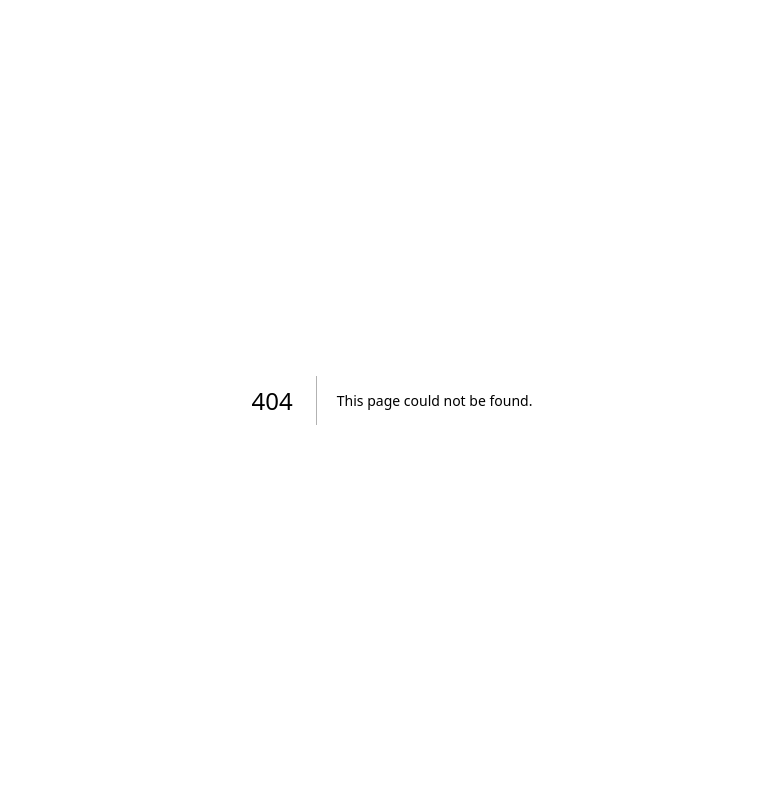
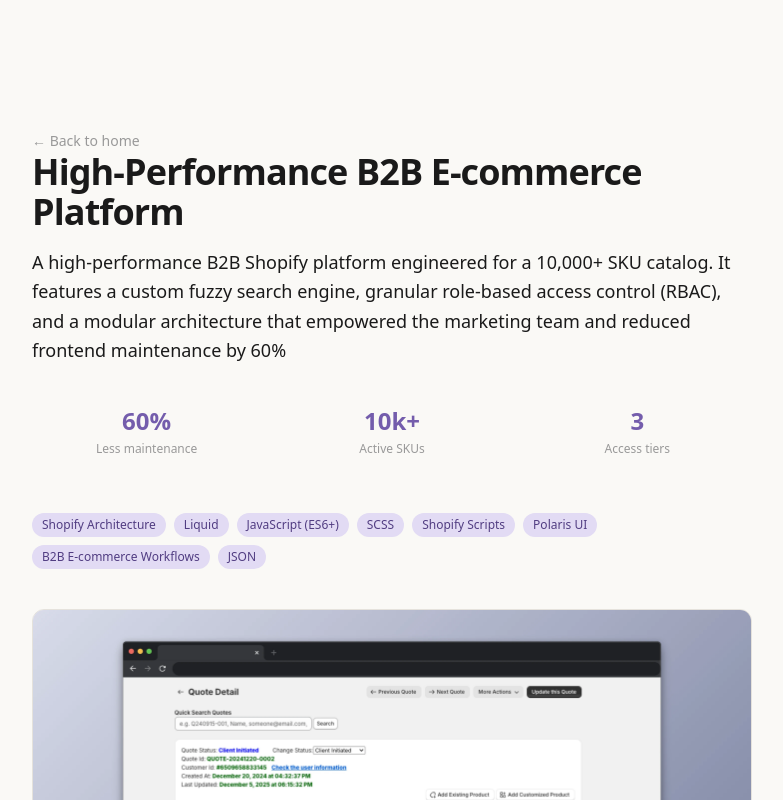
Before and after one commit to zoeMeng1225/zoemeng.com, a Next.js app: page /projects/mti in a window 1280 px wide. Before the commit this address had no page. Shown: the top 800 px of the page, without its empty margins (248-1031 px from the left). Built offline with nearby package versions, Linux system fonts and the light colour scheme.

Commit message:
feat: added media components (Video, Image, Grid)

```diff
--- a/next.config.ts
+++ b/next.config.ts
@@ -3,6 +3,9 @@
 const nextConfig: NextConfig = {
   /* config options here */
   reactCompiler: true,
+  images: {
+    formats: ["image/avif", "image/webp"],
+  },
 };
 
 export default nextConfig;
--- a/src/app/layout.tsx
+++ b/src/app/layout.tsx
@@ -3,16 +3,16 @@
 import "./globals.css";
 
 const syne = Syne({
-  subsets:['latin'],
-  variable:"--font-display",
-  display:'swap'
-})
+  subsets: ["latin"],
+  variable: "--font-display",
+  display: "swap",
+});
 
 const outfit = Outfit({
-  subsets: ['latin'],
-  variable:"--font-body",
-  display:'swap'
-})
+  subsets: ["latin"],
+  variable: "--font-body",
+  display: "swap",
+});
 
 const jetbrainsMono = JetBrains_Mono({
   subsets: ["latin"],
@@ -20,18 +20,19 @@
   display: "swap",
 });
 
-
 export const metadata: Metadata = {
   title: "Zoe Meng - Frontend Engineer",
-  description: "Frontend engineer specializing in React, Typescript, and web performance.",
-  openGraph:{
-    title:"Zoe Meng - Frontend Engineer",
-    description: "Frontend engineer specializing in React, Typescript, and web performance.",
-    url:'https://zoemeng.com',
-    siteName:'Zoe Meng',
-    locale:"en_US",
-    type:'website'
-  }
+  description:
+    "Frontend engineer specializing in React, Typescript, and web performance.",
+  openGraph: {
+    title: "Zoe Meng - Frontend Engineer",
+    description:
+      "Frontend engineer specializing in React, Typescript, and web performance.",
+    url: "https://zoemeng.com",
+    siteName: "Zoe Meng",
+    locale: "en_US",
+    type: "website",
+  },
 };
 
 export default function RootLayout({
@@ -43,9 +44,10 @@
     <html
       lang="en"
       className={`${syne.variable} ${outfit.variable} ${jetbrainsMono.variable}`}
+      data-scroll-behavior="smooth"
     >
       <body className="font-body bg-bg-primary text-text-primary antialiased">
-          {children}
+        {children}
       </body>
     </html>
   );
--- a/src/app/projects/b2b-quote/page.tsx
+++ b/src/app/projects/b2b-quote/page.tsx
@@ -4,6 +4,9 @@
 import Link from "next/link";
 import { FadeIn } from "@/components/ui/FadeIn";
 import { cn } from "@/lib/utils";
+import { ProjectVideo } from "@/components/ui/ProjectVideo";
+import { ProjectImage } from "@/components/ui/ProjectImage";
+import { MediaGrid } from "@/components/ui/MadiaGrid";
 
 export const metadata: Metadata = {
   title: "B2B Quote Automation Ecosystem — Zoe Meng",
@@ -28,7 +31,6 @@
       </FadeIn>
 
       {/* hero area*/}
-
       <FadeIn>
         <h1 className="font-display text-3xl md:text-4xl font-bold tracking-tight mb-4">
           B2B Quote Automation Ecosystem
@@ -101,63 +103,104 @@
             "rounded-xl overflow-hidden border border-border mb-16",
           )}
         >
-          <Image
-            src="/images/projects/b2b-quote/b2b-quote-hero.webp"
-            alt="B2B Quote Automation Dashboard"
-            width={1200}
-            height={675}
-            className={cn("w-full")}
-            priority
+          <ProjectVideo
+            src="/images/projects/b2b-quote/quote_flow_done.mp4"
+            poster="/images/projects/b2b-quote/quote_flow_hero.webp"
+            caption="Full workflow: Seamless End-to-End Journey: Demonstrating the zero-friction transition from a self-service customer quote build (Cart + Company CRM Data) to immediate back-end admin accessibility on the dashboard."
           />
         </div>
       </FadeIn>
 
       {/* The main content - prose style, not bullet points*/}
-      <article className={cn("space-y-12")}>
-        <FadeIn delay={0.25}>
+      <article className={cn("space-y-16 mt-16")}>
+        <FadeIn>
           <section>
             <h2 className={cn("font-display text-xl font-semibold mb-4")}>
-              The Problem
+              System Architecture
             </h2>
+            <p className={cn("text-text-secondary leading-relaxed mb-4")}>
+              {" "}
+              The ecosystem consists of two synchronized applications: a{" "}
+              <span className={cn("text-text-primary font-medium")}>
+                {" "}
+                customer-facing storefront
+              </span>{" "}
+              embedded in the existing Shopify site for seamless quoting, and an{" "}
+              <span className={cn("text-text-primary font-medium")}>
+                {" "}
+                internal admin dashboard
+              </span>{" "}
+              that gives sales reps a power-tool to manage, generate, and track
+              quotes in seconds rather than minutes.
+            </p>
             <p className={cn("text-text-secondary leading-relaxed")}>
               {" "}
-              MTI Corporation sells precision materials science equipment to
-              researchers and labs worldwide. Their B2B quoting process was
-              entirely manual — sales reps would spend 10+ minutes per quote,
-              copy-pasting product details into emails, manually calculating
-              pricing with tax rules, and formatting PDFs by hand. There was no
-              centralized system for tracking quote status, and quotes
-              frequently fell through the cracks.
+              The two interfaces share a unified data layer through
+              Shopify&apos;s GraphQL API, with Prisma ORM handling the
+              relational data and Redux Toolkit managing client-side state
+              across both apps without conflicts.
             </p>
           </section>
         </FadeIn>
+
+        {/* ============================================
+            2. Part I: Storefront (Customer Facing)
+            ============================================ */}
         <FadeIn>
           <section>
-            <h2 className={cn("font-display text-xl font-semibold mb-4")}>
-              My Approach
+            <p
+              className={cn(
+                "text-xs font-semibold uppercase tracking-widest text-text-tertiary mb-2",
+              )}
+            >
+              Part I
+            </p>
+            <h2 className={cn("font-display text-xl font-semibold mb-2")}>
+              The Storefront Experience
             </h2>
-            <p className="text-text-secondary leading-relaxed mb-4">
-              I designed a dual-interface architecture: a customer-facing
-              storefront where buyers can browse products and submit quote
-              requests with minimal friction, and an internal admin dashboard
-              where sales reps can manage, generate, and track quotes in
-              seconds.
+            <p className={cn("text-sm text-accent mb-6")}>
+              Goal: capture customer intent with minimal friction
             </p>
-            <p className="text-text-secondary leading-relaxed">
-              The key architectural decision was building a decoupled "Quote
-              Cart" system independent of the standard Shopify shopping cart.
-              This allowed customers to browse for regular purchases and request
-              B2B bulk quotes simultaneously without state conflicts — a problem
-              that had been a pain point with previous solutions.
-            </p>
+            <div
+              className={cn("space-y-4 text-text-secondary leading-relaxed")}
+            >
+              <p>
+                The core challenge on the customer side was allowing buyers to
+                request bulk quotes{" "}
+                <span className="text-text-primary font-medium">
+                  without disrupting their regular shopping experience
+                </span>
+                . I engineered a standalone Quote Cart system completely
+                independent of Shopify&apos;s standard shopping cart. This
+                decoupled architecture means customers can browse for regular
+                purchases and build B2B bulk quotes simultaneously — no state
+                conflicts, no confusion.
+              </p>
+              <p>
+                Users add products to their quote via a custom &quot;Request
+                Quote&quot; button, managing items in a dedicated React-based
+                drawer. A smart inquiry form with dynamic validation captures
+                all necessary personal and company information upfront, reducing
+                the back-and-forth emails that previously plagued the process.
+              </p>
+              <p>
+                Before final submission, a Review Page lets users verify their
+                product selection and contact details. I designed this for
+                editability — users can jump back to modify items or contact
+                info instantly before the final commit, which significantly
+                reduced submission errors.
+              </p>
+            </div>
           </section>
         </FadeIn>
+        {/* ---- Storefront screenshots ---- */}
+        <FadeIn></FadeIn>
         <FadeIn>
           <div
             className={cn("rounded-xl overflow-hidden border border-border")}
           >
             <Image
-              src="/images/projects/b2b-quote-architecture.webp"
+              src="/images/projects/b2b-quote/b2b-quote-architecture.webp"
               alt="System Architecture Diagram"
               width={1200}
               height={600}
--- /dev/null
+++ b/src/app/projects/mti/page.tsx
@@ -0,0 +1,116 @@
+// src/app/projects/mti/page.tsx
+import { Metadata } from "next";
+import Image from "next/image";
+import Link from "next/link";
+import { FadeIn } from "@/components/ui/FadeIn";
+import { cn } from "@/lib/utils";
+
+export const metadata: Metadata = {
+  title: "High-Performance B2B E-commerce Platform — Zoe Meng",
+  description:
+    "Architected a modular Shopify theme with advanced fuzzy search and role-based access control (RBAC) for a 10,000+ SKU catalog, reducing frontend maintenance by 60%.",
+};
+
+export default function Mti() {
+  return (
+    <main className={cn("max-w-3xl mx-auto px-6 pt-32 pb-16")}>
+      <FadeIn>
+        <Link
+          href="/"
+          className={cn(
+            "inline-flex items-center gap-1 text-sm text-text-tertiary",
+          )}
+        >
+          {" "}
+          ← Back to home
+        </Link>
+      </FadeIn>
+
+      {/* hero area*/}
+
+      <FadeIn>
+        <h1 className="font-display text-3xl md:text-4xl font-bold tracking-tight mb-4">
+          High-Performance B2B E-commerce Platform
+        </h1>
+      </FadeIn>
+
+      <FadeIn delay={0.1}>
+        <p className={cn("text-lg text-text-secondary leading-relaxed mb-6")}>
+          {" "}
+          A high-performance B2B Shopify platform engineered for a 10,000+ SKU
+          catalog. It features a custom fuzzy search engine, granular role-based
+          access control (RBAC), and a modular architecture that empowered the
+          marketing team and reduced frontend maintenance by 60%
+        </p>
+      </FadeIn>
+
+      {/* key metric*/}
+      <FadeIn delay={0.15}>
+        <div className={cn("grid grid-cols-3 gap-4 mb-10")}>
+          {[
+            { value: "60%", label: "Less maintenance" },
+            { value: "10k+", label: "Active SKUs" },
+            { value: "3", label: "Access tiers" },
+          ].map((m) => (
+            <div
+              key={m.label}
+              className={cn("text-center py-4 rounded-lg bg-bg-secondary")}
+            >
+              <div
+                className={cn("text-2xl font-display font-bold text-accent")}
+              >
+                {m.value}
+              </div>
+              <div className={cn("text-xs text-text-tertiary mt-1")}>
+                {m.label}
+              </div>
+            </div>
+          ))}
+        </div>
+      </FadeIn>
+
+      {/* tech tags*/}
+      <FadeIn delay={0.2}>
+        <div className={cn("flex flex-wrap gap-2 mb-10")}>
+          {[
+            "Shopify Architecture",
+            "Liquid",
+            "JavaScript (ES6+)",
+            "SCSS",
+            "Shopify Scripts",
+            "Polaris UI",
+            "B2B E-commerce Workflows",
+            "JSON",
+          ].map((tag) => (
+            <span
+              key={tag}
+              className={cn(
+                "text-xs px-2.5 py-1 rounded-full bg-accent-light text-accent-dark font-medium",
+              )}
+            >
+              {tag}
+            </span>
+          ))}
+        </div>
+      </FadeIn>
+
+      {/* main screenshot*/}
+      <FadeIn delay={0.25}>
+        <div
+          className={cn(
+            "rounded-xl overflow-hidden border border-border mb-16",
+          )}
+        >
+          <Image
+            src="/images/projects/b2b-quote/b2b-quote-hero.webp"
+            alt="B2B Quote Automation Dashboard"
+            width={1200}
+            height={675}
+            className={cn("w-full")}
+            priority
+          />
+        </div>
+      </FadeIn>
+    </main>
+  );
+}
--- a/src/components/sections/Hero.tsx
+++ b/src/components/sections/Hero.tsx
@@ -41,7 +41,7 @@
           <a
             href="mailto:zoemeng1225@gmail.com"
             className={cn(
-              "inline-flex items-center gap-2 px-4 py-2 rounded-full",
+              "inline-flex items-center gap-2 px-4 py-2 rounded-md",
               "bg-accent text-white text-sm font-medium",
               "hover:bg-accent-dark transition-colors",
             )}
--- a/src/components/sections/Projects.tsx
+++ b/src/components/sections/Projects.tsx
@@ -20,7 +20,7 @@
       "Polaris UI",
     ],
     href: "/projects/b2b-quote",
-    image: "/images/projects/b2b-quote-hero.webp", // project screenshot
+    image: "/images/projects/b2b-quote/b2b-quote-hero.webp", // project screenshot
     metrics: [
       { label: "Faster processing", value: "83%" },
       { label: "Test coverage", value: "90%" },
@@ -39,10 +39,22 @@
       "Shopify App Bridge",
     ],
     href: "/projects/tagwise-ai",
-    image: "/images/projects/tagwise.webp",
+    image: "/images/projects/tagwise/tagwise.webp",
     metrics: [
       { label: "Latency reduction", value: "40%" },
       { label: "60fps catalog", value: "100+" },
+    ],
+  },
+  {
+    title: "High-Performance B2B E-commerce Platform",
+    description:
+      "Architected a modular Shopify theme with advanced fuzzy search and role-based access control (RBAC) for a 10,000+ SKU catalog, reducing frontend maintenance by 60%.",
+    tags: ["Liquid", "JavaScript (ES6+)", "SCSS", "JSON", "Shopify"],
+    href: "/projects/mti",
+    image: "/images/projects/mti/mti_website.webp",
+    metrics: [
+      { label: "Maintenance reduction", value: "60%" },
+      { label: "Active SKUs", value: "10k+" },
     ],
   },
   {
--- /dev/null
+++ b/src/components/ui/MadiaGrid.tsx
@@ -0,0 +1,58 @@
+// src/components/ui/MadiaGrid.tsx
+"use client";
+
+import { useRef, useState } from "react";
+import { cn } from "@/lib/utils";
+import Image from "next/image";
+
+interface MadiaItem {
+  src: string;
+  alt: string;
+  gif: boolean;
+}
+
+interface MadiaGridProps {
+  items: MadiaItem[];
+  columns?: 2 | 3 | 4;
+  caption?: string;
+}
+
+export function MediaGrid({ items, columns = 2, caption }: MadiaGridProps) {
+  const colClass =
+    columns === 2
+      ? "grid-cols-2"
+      : columns === 3
+        ? "grid-cols-3"
+        : "grid-col2-2 md:grid-cols-4";
+
+  return (
+    <figure className={cn("border-b border-border pb-3")}>
+      <div className={`grid ${colClass} gap-3`}>
+        {items.map((item, i) => (
+          <div
+            className={cn(
+              "rounded-lg overflow-hidden border border-border bg-bg-secondary",
+            )}
+            key={i}
+          >
+            <Image
+              src={item.src}
+              alt={item.alt}
+              width={600}
+              height={400}
+              className={cn("w-full h-full object-cover")}
+              unoptimized={item.gif}
+            />
+          </div>
+        ))}
+      </div>
+      {caption && (
+        <figcaption
+          className={cn("mt-3 text-sm text-text-tertiary text-center")}
+        >
+          {caption}
+        </figcaption>
+      )}
+    </figure>
+  );
+}
--- a/src/components/ui/ProjectCard.tsx
+++ b/src/components/ui/ProjectCard.tsx
@@ -45,6 +45,7 @@
               className={cn(
                 "w-full object-cover transition-transform duration-500 group-hover:scale-[1.02]",
               )}
+              priority
             />
           </div>
         )}
--- /dev/null
+++ b/src/components/ui/ProjectImage.tsx
@@ -0,0 +1,44 @@
+// src/components/ui/ProjectImage.tsx
+"use client";
+
+import Image from "next/image";
+import { cn } from "@/lib/utils";
+
+interface ProjectImageProps {
+  src: string;
+  alt: string;
+  caption?: string;
+  priority?: boolean;
+  gif?: boolean;
+}
+
+export function ProjectImage({
+  src,
+  alt,
+  caption,
+  priority = false,
+  gif = false,
+}: ProjectImageProps) {
+  return (
+    <figure className={cn("border-b border-border pb-3")}>
+      <div className={cn("rounded-xl overflow-hidden border border-border")}>
+        <Image
+          src={src}
+          alt={alt}
+          width={1200}
+          height={675}
+          className={cn("w-full")}
+          priority={priority}
+          unoptimized={gif}
+        />
+      </div>
+      {caption && (
+        <figcaption
+          className={cn("mt-3 text-sm text-text-tertiary text-center")}
+        >
+          {caption}
+        </figcaption>
+      )}
+    </figure>
+  );
+}
--- a/src/components/ui/ProjectVideo.tsx
+++ b/src/components/ui/ProjectVideo.tsx
@@ -6,7 +6,7 @@
 
 interface ProjectVideoProps {
   src: string;
-  poster?: string; //视频加载前显示的封面图
+  poster?: string;
   caption?: string;
 }
 
@@ -26,7 +26,7 @@
   };
 
   return (
-    <figure className={cn("my-8")}>
+    <figure className={cn("border-b border-border pb-3")}>
       <div
         className={cn(
           "relative rounded-xl overflow-hidden border",
@@ -45,7 +45,7 @@
           className={cn("w-full")}
         />
 
-        {/* 播放按钮 overlay — 没播放时显示 */}
+        {/* play button: overlay —when no playing  */}
         {!isPlaying && (
           <div
             className={cn(
```
Also changed, not shown: public/images/projects/b2b-quote/quote_flow_hero.webp (added), 1 other file (tests, documents, lock files or other folders).
